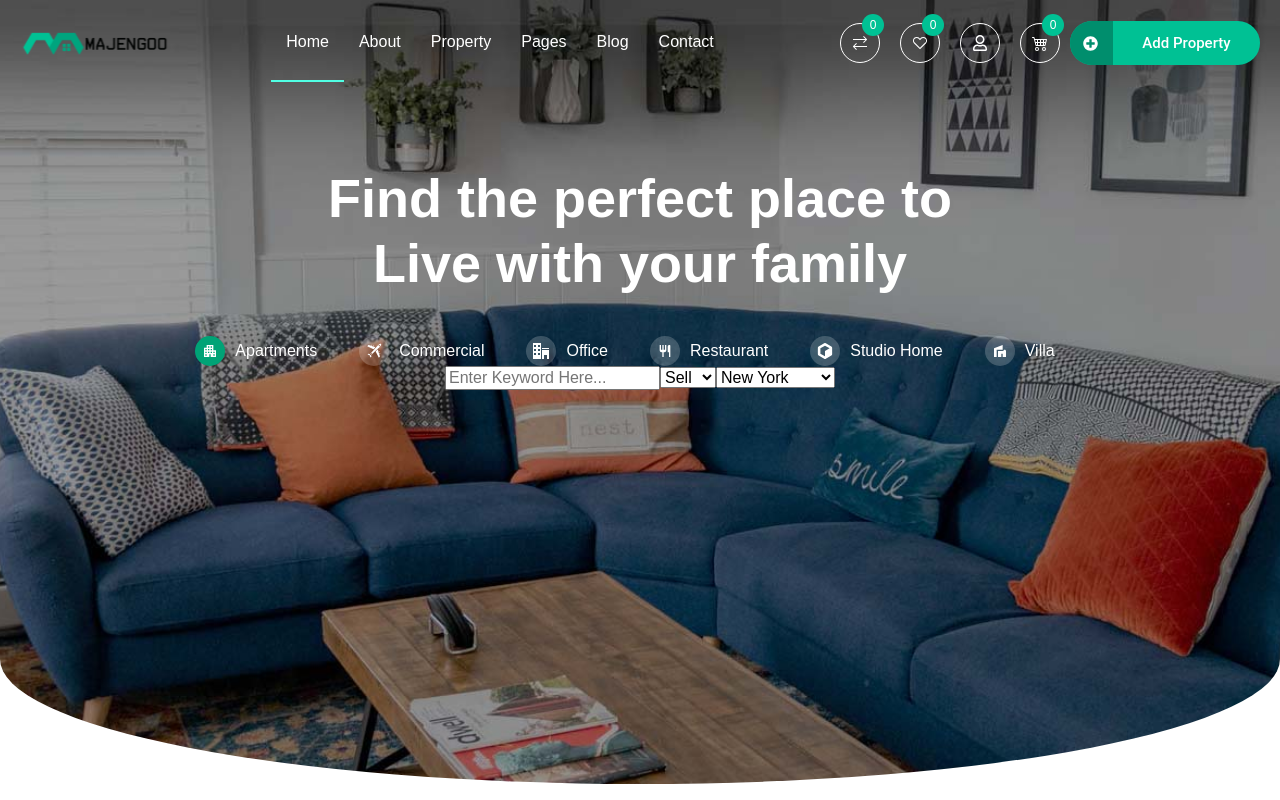
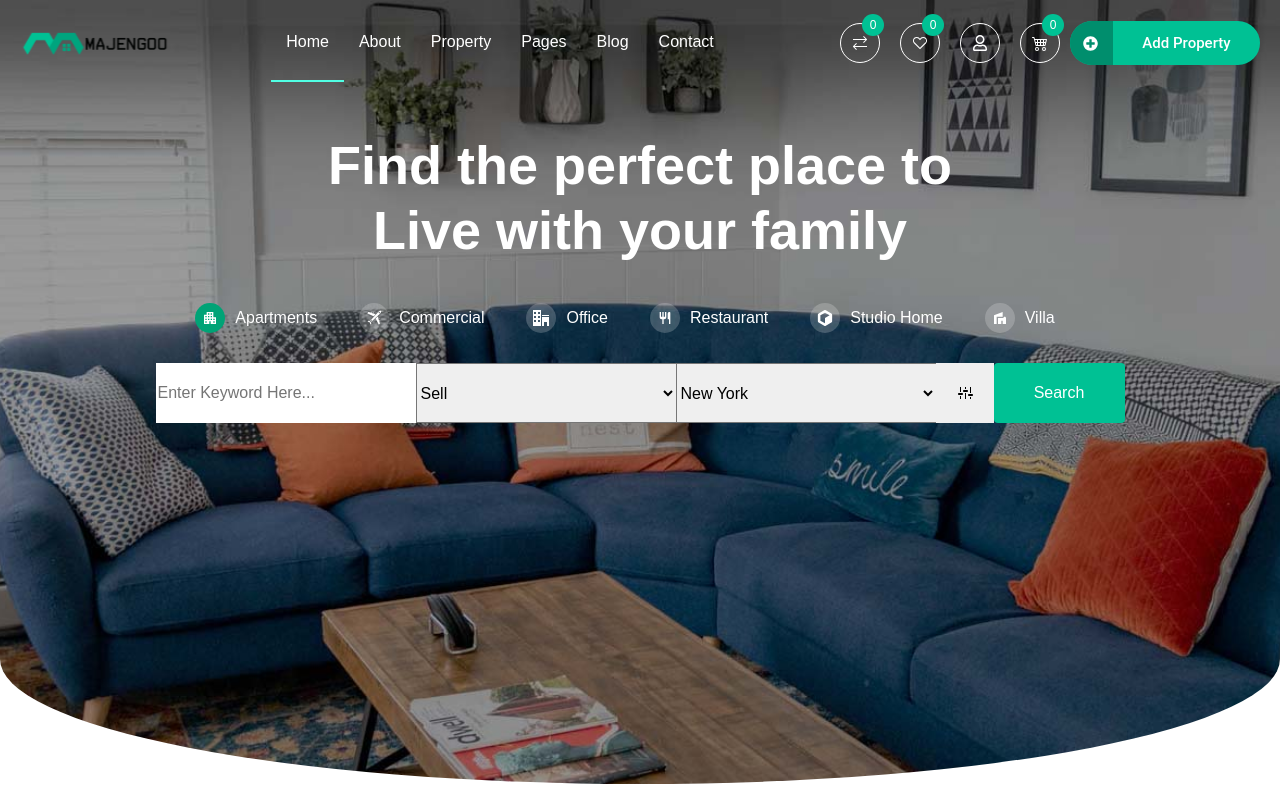
Before and after one commit to kemalbekcan/Talebevi, a Next.js app in the folder client/: page / in a window 1280 px wide. Built offline with nearby package versions, Linux system fonts and the light colour scheme.

Commit message:
Homepage added css

```diff
--- a/client/components/Buttons/IconButtons.tsx
+++ b/client/components/Buttons/IconButtons.tsx
@@ -1,5 +1,6 @@
 import React, { FC } from "react";
 import Props from "../../interfaces/ButtonInterface";
+import buttonType from "utils/buttonType";
 
 const IconButtons: React.FC<Props> = ({ message }) => (
   <button className="icon-button">
--- a/client/pages/index.tsx
+++ b/client/pages/index.tsx
@@ -7,6 +7,7 @@ import { ImOffice } from 'react-icons/im'
 import { BiRestaurant } from 'react-icons/bi'
 import { SiReasonstudios } from 'react-icons/si'
 import { MdVilla } from 'react-icons/md'
+import { GoSettings } from "react-icons/go";
 
 const Home: NextPage = () => {
   return (
@@ -74,17 +75,27 @@ const Home: NextPage = () => {
                   </ul>
                 </div>
                 <div className="landing-page-content-filter-form-search">
+                  <div>
                     <input type="text" placeholder="Enter Keyword Here..." />
+                  </div>
+                  <div>
                     <select placeholder="Select Type">
                       <option value="">Sell</option>
                       <option value="">Buy</option>
                       <option value="">Rent</option>
                     </select>
+                  </div>
+                  <div>
                     <select placeholder="Select Location">
                       <option value="">New York</option>
                       <option value="">California</option>
                       <option value="">United States</option>
                     </select>
+                  </div>
+                  <button className='landing-page-content-filter-form-search__setting-button'>
+                      <GoSettings />
+                    </button>
+                  <button className='landing-page-content-filter-form-search__search-button'>Search</button>
                 </div>
               </form>
             </div>
--- a/client/styles/_grid.sass
+++ b/client/styles/_grid.sass
@@ -1,4 +1,5 @@
 .wrapper
+    overflow-x: hidden
     .landing-page-navbar
         max-width: 1240px
         margin-left: auto
--- a/client/styles/_pages.sass
+++ b/client/styles/_pages.sass
@@ -124,6 +124,36 @@
                                     margin-right: 10px
                                 .active
                                     background-color: #00a376
+                &-search
+                    margin-top: 30px
+                    display: flex
+                    justify-content: center
+                    div
+                        select
+                            width: 260px
+                            height: 60px
+                            border-right: $button-color
+                        input[type=text]
+                            width: 260px
+                            height: 60px
+                            outline: none
+                            border: none
+                    &__setting-button
+                        width: 58px
+                        height: 60px
+                        border: none
+                        display: flex
+                        align-items: center
+                        justify-content: center
+                        cursor: pointer
+                    &__search-button
+                        width: 131px
+                        height: 60px
+                        background-color: $button-color
+                        color: $text-white
+                        border: none
+                        border-radius: 0.25rem
+                        cursor: pointer
 
 /*Home Page*/
 
```
Also changed, not shown: client/utils/buttonType.tsx (added, +9 -0 lines). Lines whose indentation alone changed are shown as unchanged.
